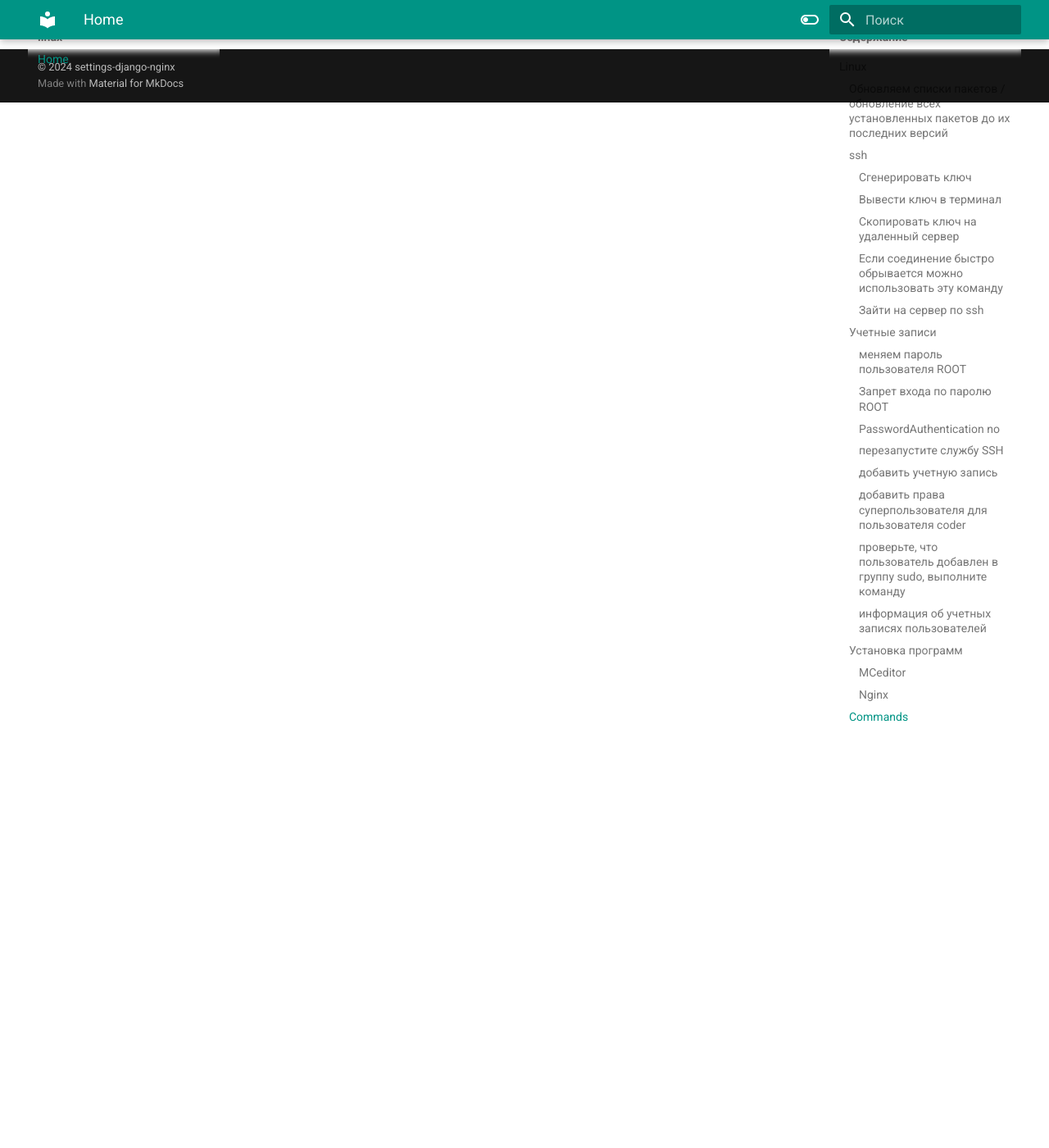
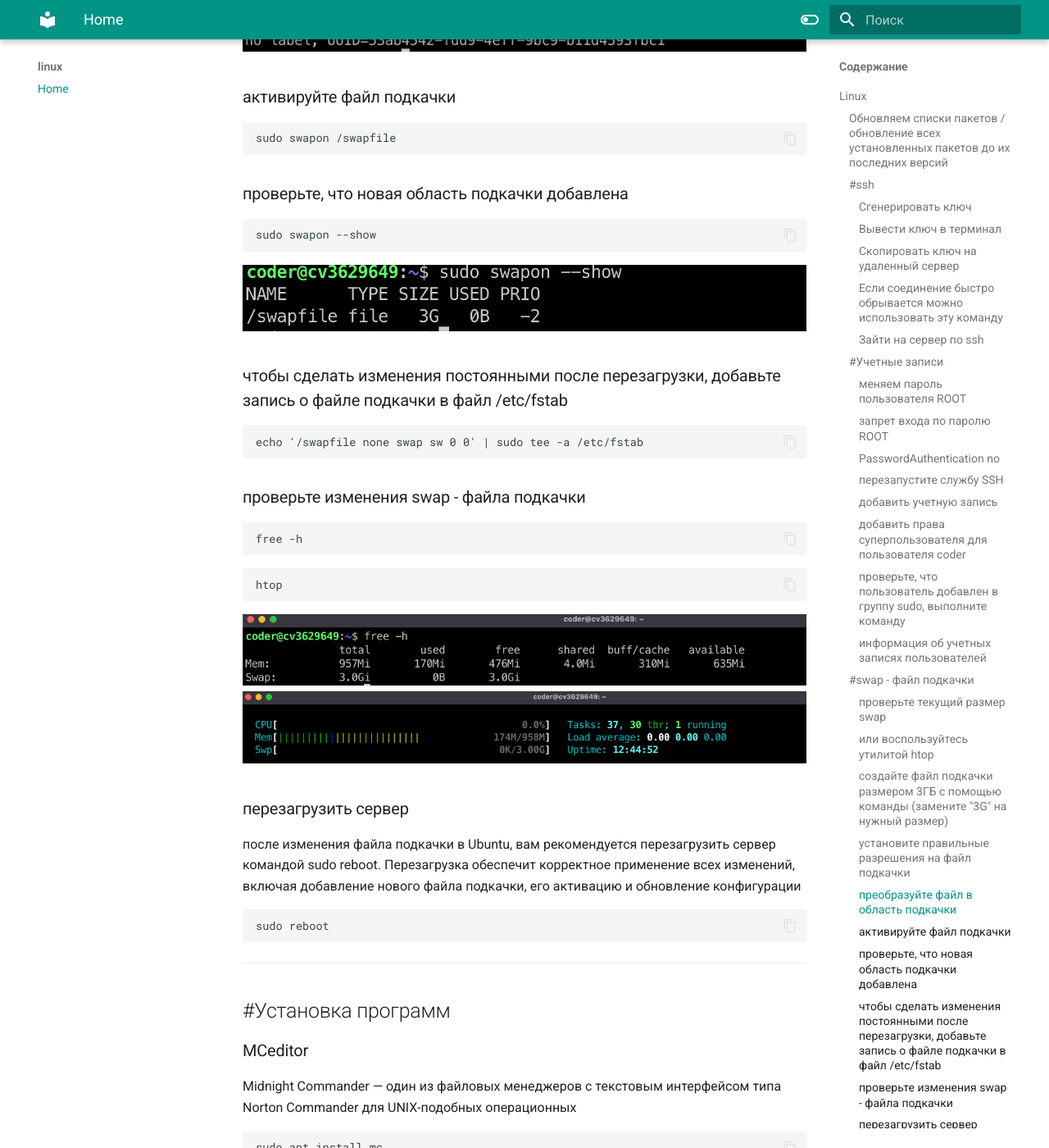
Before and after one commit to pavelcity/linux, an MkDocs documentation site: the page built from docs/index.md, in a window 1280 px wide and 1400 px high, scrolled down 4870 px. Shown: the whole window at 82% size. Built offline with MkDocs 1.6.1 and Material for MkDocs 9.7.7, drawn with Linux system fonts in a browser that asks for light colours; some of the changed text lies outside the part shown.

Commit message:
add new info

````diff
--- a/docs/index.md
+++ b/docs/index.md
@@ -25,7 +25,7 @@ sudo apt list
 ```
 
 ---
-## ssh
+## #ssh
 
 ### Сгенерировать ключ
 ```
@@ -57,7 +57,7 @@ ssh root@00.000.000.000
 
 ---
 
-## Учетные записи
+## #Учетные записи
 
 ### меняем пароль пользователя ROOT
 при вво­де сим­волы не отоб­ража­ются — нет ни букв, ни цифр, ни звез­дочек, это нор­маль­но, вве­ди новый пароль и наж­ми Enter
@@ -65,7 +65,7 @@ ssh root@00.000.000.000
 passwd
 ```
 
-### Запрет входа по паролю ROOT
+### запрет входа по паролю ROOT
 когда вы убедились, что можете войти на сервер по SSH-ключу, стоит отключить возможность входа по паролю. Откройте файл конфигурации SSH
 ```
 sudo nano /etc/ssh/sshd_config
@@ -149,13 +149,81 @@ w
 ```
 last
 ```
+---
 
+
+## #swap - файл подкачки
+
+### проверьте текущий размер swap
+```
+free -h
+```
+
+![memory](assets/img/memory.png)
+
+### или воспользуйтесь утилитой htop
+```
+htop
+```
+![memory](assets/img/htop.png)
+
+### создайте файл подкачки размером 3ГБ с помощью команды (замените "3G" на нужный размер)
+```
+sudo fallocate -l 3G /swapfile
+```
+
+### установите правильные разрешения на файл подкачки
+```
+sudo chmod 600 /swapfile
+```
+
+### преобразуйте файл в область подкачки
+```
+sudo mkswap /swapfile
+```
+![memory](assets/img/fileswap.png)
+
+
+### активируйте файл подкачки
+```
+sudo swapon /swapfile
+```
+
+### проверьте, что новая область подкачки добавлена
+```
+sudo swapon --show
+```
+![memory](assets/img/sizeswap.png)
+
+
+### чтобы сделать изменения постоянными после перезагрузки, добавьте запись о файле подкачки в файл /etc/fstab
+```
+echo '/swapfile none swap sw 0 0' | sudo tee -a /etc/fstab
+```
+
+### проверьте изменения swap - файла подкачки
+```
+free -h
+```
+```
+htop
+```
+![swap](assets/img/newfree.png)
+![htop](assets/img/newhtop.png)
+
+
+### перезагрузить сервер
+после изменения файла подкачки в Ubuntu, вам рекомендуется перезагрузить сервер командой sudo reboot. Перезагрузка обеспечит корректное применение всех изменений, включая добавление нового файла подкачки, его активацию и обновление конфигурации
+```
+sudo reboot
+```
 
 ---
 
-## Установка программ
+## #Установка программ
 
 ### MCeditor
+Midnight Commander — один из файловых менеджеров с текстовым интерфейсом типа Norton Commander для UNIX-подобных операционных
 ```
 sudo apt install mc
 ```
````
Also changed, not shown: docs/assets/img/fileswap.png (added), docs/assets/img/htop.png (added), docs/assets/img/memory.png (added), docs/assets/img/newfree.png (added), docs/assets/img/newhtop.png (added), docs/assets/img/sizeswap.png (added), 1 other file.
